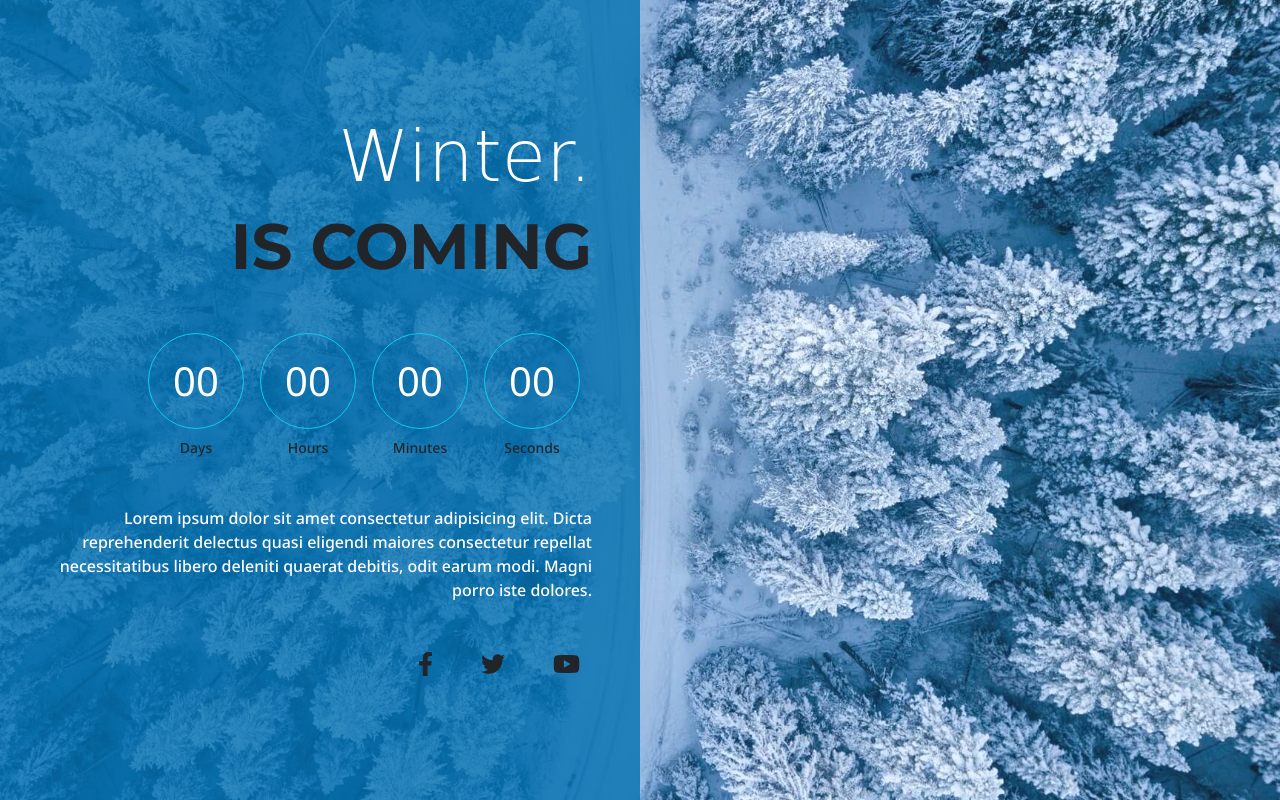
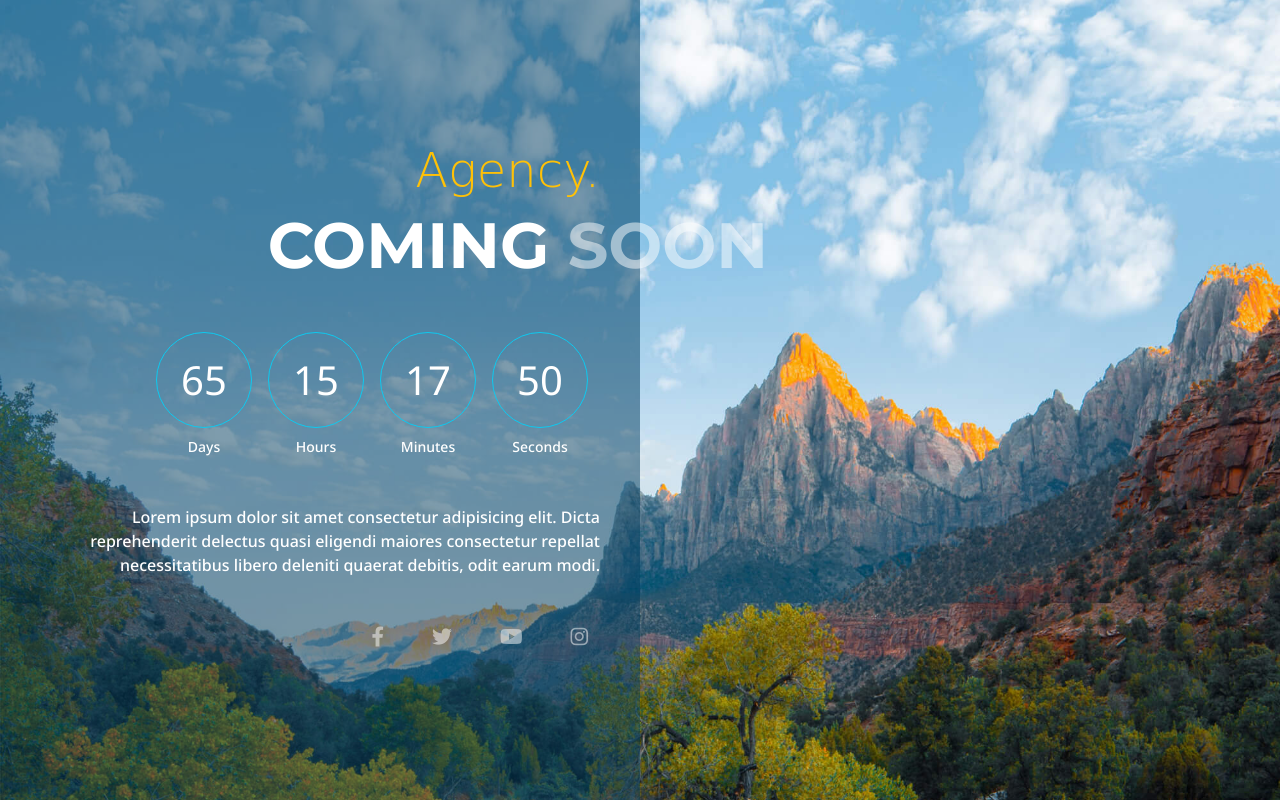
Before and after one commit to Fyrestrap/fyrestrap-bs-coming-soon, a website: page index.html in a window 1280 px wide. Drawn offline with nearby package versions, Linux system fonts and the light colour scheme; a web font is replaced by a local one.

Commit message:
Bootstrap 5.3.0
Bootstrap 5.3.0
Minor layout changes
New styles

```diff
--- a/index.html
+++ b/index.html
@@ -17,66 +17,72 @@
     <link href="https://fonts.googleapis.com/css2?family=Comforter+Brush&display=swap" rel="stylesheet">
 
     <!-- Custom CSS -->
-    <link rel="stylesheet" href="dist/style.css">
+    <link rel="stylesheet" href="dist/css/style.css">
 </head>
 
 <body class="fs-text-500">
     <!-- Header  -->
-    <header class="vh-100">
-        <div class="container-fluid h-100">
-          <div class="d-flex h-100 row">
-            <div class="col-12 col-md-8 col-lg-6 h-100 d-flex p-lg-0 text-white fs-bg-blue-transparent">
-              <div class="w-100 my-auto pe-2 pe-lg-5">
+    <header class="">
+        <div class="w-100">
+          <div class="row m-0 overflow-hidden">
+            <div class="col-12 col-md-8 col-lg-6 min-vh-100 d-flex p-lg-0 text-white fs-bg-blue-transparent">
+              <div class="w-100 my-auto py-3 px-3 px-md-4 me-md-3">
                 <div class="ps-2 ps-lg-5 w-100 text-center text-md-end fs-border-left">
-                  <h1 class="my-2 display-2 fs-brand">Winter.</h1>
-                  <h6 class="mb-5 text-uppercase fw-bold display-3 text-dark">Is Coming</h6>
+                  <h1 class="my-2 display-5 text-warning fs-brand">Agency.</h1>
+                  <h6 class="mb-5 text-uppercase fw-bold display-3 fs-mr--105">Coming <span class="opacity-50">soon</span></h6>
 
                   <!-- Count down -->
                   <div class="container text-right d-flex mb-3">
                     <ul class="list-unstyled d-flex mx-auto justify-content-center justify-content-md-end gap-3 w-100">
                       <li>
                         <div class="display-6 rounded-circle border border-info d-flex align-items-center justify-content-center fs-countdown-number" id="cdD">00</div>
-                        <p class="text-center text-xs mt-2 small text-dark">Days</p>
+                        <p class="text-center text-xs mt-2 small">Days</p>
                       </li>
 
                       <li>
                         <div class="display-6 rounded-circle border border-info d-flex align-items-center justify-content-center fs-countdown-number" id="cdH">00</div>
-                        <p class="text-center text-xs mt-2 small text-dark">Hours</p>
+                        <p class="text-center text-xs mt-2 small">Hours</p>
                       </li>
 
                       <li>
                         <div class="display-6 rounded-circle border border-info d-flex align-items-center justify-content-center fs-countdown-number" id="cdM">00</div>
-                        <p class="text-center text-xs mt-2 small text-dark">Minutes</p>
+                        <p class="text-center text-xs mt-2 small">Minutes</p>
                       </li>
 
                       <li>
                         <div class="display-6 rounded-circle border border-info d-flex align-items-center justify-content-center fs-countdown-number" id="cdS">00</div>
-                        <p class="text-center text-xs mt-2 small text-dark">Seconds</p>
+                        <p class="text-center text-xs mt-2 small">Seconds</p>
                       </li>
 
                     </ul>
                   </div>
 
-                  <p class="mb-5">Lorem ipsum dolor sit amet consectetur adipisicing elit. Dicta reprehenderit delectus quasi eligendi maiores consectetur repellat necessitatibus libero deleniti quaerat debitis, odit earum modi. Magni porro iste dolores.</p>
+                  <p class="mb-5">Lorem ipsum dolor sit amet consectetur adipisicing elit. Dicta reprehenderit delectus quasi eligendi maiores consectetur repellat necessitatibus libero deleniti quaerat debitis, odit earum modi.</p>
 
                   <!-- Social links -->
                   <div class="container text-right d-flex">
                     <ul class="list-unstyled d-flex mx-auto justify-content-center justify-content-md-end gap-5 w-100">
                       <li>
-                        <a href="#" class="h4 text-dark">
+                        <a href="#" class="h5 opacity-50">
                           <i class="fab fa-facebook-f"></i>
                         </a>
                       </li>
 
                       <li>
-                        <a href="#" class="h4 text-dark">
+                        <a href="#" class="h5 opacity-50">
                           <i class="fab fa-twitter"></i>
                         </a>
                       </li>
 
                       <li>
-                        <a href="#" class="h4 text-dark">
+                        <a href="#" class="h5 opacity-50">
                           <i class="fab fa-youtube"></i>
+                        </a>
+                      </li>
+
+                      <li>
+                        <a href="#" class="h5 opacity-50">
+                          <i class="fab fa-instagram"></i>
                         </a>
                       </li>
 
@@ -98,7 +104,7 @@
 
     <script>
       // Change the value of countDownEndDate to the day you want to end the count down
-      var countDownEndDate = "August 5, 2022 09:00:00";
+      var countDownEndDate = "August 5, 2023 09:00:00";
 
       var endDate = new Date(countDownEndDate).getTime();
 
--- a/package.json
+++ b/package.json
@@ -5,7 +5,7 @@
   "main": "index.js",
   "dependencies": {
     "@fortawesome/fontawesome-free": "^6.1.1",
-    "bootstrap": "^5.2.0"
+    "bootstrap": "^5.3.0"
   },
   "devDependencies": {},
   "scripts": {
--- a/sass/globals/_background.scss
+++ /dev/null
@@ -1,33 +0,0 @@
-header {
-    background-image: url(../assets/img/winter.jpg);
-    background-attachment: scroll;
-    background-size: cover;
-    background-position: bottom;
-}
-
-.fs-bg-blue-transparent {
-    background: rgb(3, 113, 175, 0.8);
-}
-
-
-$layout-breakpoint-medium: 768px;
-$layout-breakpoint-large: 1024px;
-
-.fs-countdown-number {
-    width: 3.5rem;
-    height: 3.5rem;
-}
-
-@media (min-width: $layout-breakpoint-medium) {
-    .fs-countdown-number {
-        width: 5rem;
-        height: 5rem;
-    }
-}
-
-@media (min-width: $layout-breakpoint-large) {
-    .fs-countdown-number {
-        width: 6rem;
-        height: 6rem;
-    }
-}
--- a/sass/globals/_boilerplate.scss
+++ /dev/null
@@ -1,12 +0,0 @@
-body {
-    font-family: 'Noto Sans', sans-serif;
-}
-
-h1,
-h2,
-h3,
-h4,
-h5,
-h6 {
-    font-family: 'Montserrat', sans-serif;
-}
--- a/sass/globals/_index.scss
+++ /dev/null
@@ -1,3 +0,0 @@
-@forward 'boilerplate';
-@forward 'typography';
-@forward 'background';
--- a/sass/globals/_typography.scss
+++ /dev/null
@@ -1,7 +0,0 @@
-.fs-brand {
-    font-family: 'Comforter Brush', cursive;
-}
-
-.fs-text-500 {
-    font-weight: 500;
-}
--- a/sass/style.scss
+++ b/sass/style.scss
@@ -1 +1,68 @@
-@forward 'globals';
+@import "../node_modules/bootstrap/scss/functions";
+@import "../node_modules/bootstrap/scss/variables";
+@import "../node_modules/bootstrap/scss/mixins";
+
+body {
+    font-family: 'Noto Sans', sans-serif;
+}
+
+h1,
+h2,
+h3,
+h4,
+h5,
+h6 {
+    font-family: 'Montserrat', sans-serif;
+}
+
+a {
+    color: #fff;
+
+    &:hover {
+       color: #123456;
+    }
+}
+
+header {
+    background-image: url(../../assets/img/orange.jpg);
+    background-attachment: scroll;
+    background-size: cover;
+    background-position: center;
+}
+
+.fs {
+    &-text-500 {
+        font-weight: 500;
+    }
+
+    &-bg-blue-transparent {
+        background: rgba(0, 60, 95, 0.5);
+    }
+
+    &-brand {
+        font-family: 'Comforter Brush', cursive;
+    }
+
+    &-countdown-number {
+        width: 3.5rem;
+        height: 3.5rem;
+    }
+
+    @include media-breakpoint-up(md) {
+        &-countdown-number {
+            width: 5rem;
+            height: 5rem;
+        }
+
+        &-mr--105 {
+            margin-right: -10.5rem;
+        }
+    }
+
+    @include media-breakpoint-up(lg) {
+        &-countdown-number {
+            width: 6rem;
+            height: 6rem;
+        }
+    }
+}
```
Also changed, not shown: README.md, assets/img/orange.jpg (added), assets/img/winter.jpg (deleted), dist/css/style.css, 4 other files.
